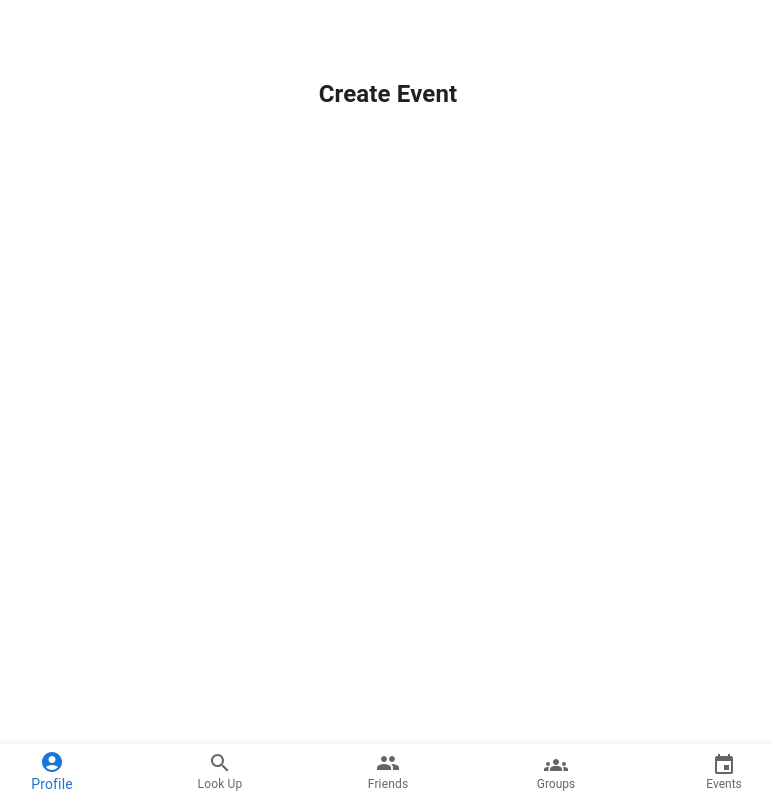
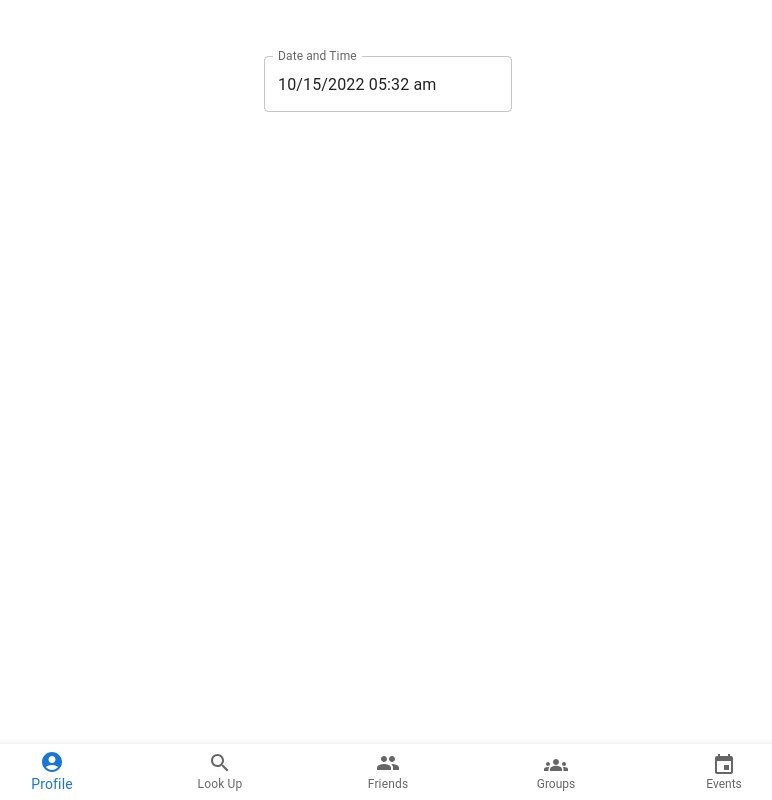
Before and after one commit to agiledev-students-fall2022/final-project-team-busy, a React (Create React App) app in the folder front-end/: page /create-event in a window 1280 px wide. Shown: the whole page, without its empty margins (252-1024 px from the left). Built offline with nearby package versions, Linux system fonts and the light colour scheme.

Commit message:
Add Date and Time Picker

```diff
--- a/front-end/src/create-events/CreateEvents.js
+++ b/front-end/src/create-events/CreateEvents.js
@@ -1,13 +1,32 @@
 import React from 'react'
 import { LocalizationProvider } from '@mui/x-date-pickers'
 import { AdapterDateFns } from '@mui/x-date-pickers/AdapterDateFns';
-
+import { DateTimePicker } from '@mui/x-date-pickers'
+import { useState } from 'react';
+import { TextField } from '@mui/material';
 
 const CreateEvents = props => {
+    let currentDate = new Date().toLocaleString()
+    const [date, setDate] = useState(currentDate)
+
+    // const displayDate = () => {
+    //     console.log(date)
+    // }
+    // displayDate();
+
     return (
         <LocalizationProvider dateAdapter={AdapterDateFns}>
-            <h2 className="create-event-heading">Create Event</h2>
+            {/* <h2 className="create-event-heading">Create Event</h2> */}
+            <DateTimePicker
+                renderInput={(props) => <TextField {...props} />}
+                label="Date and Time"
+                value={date}
+                onChange={(newDate) => {
+                    setDate(newDate);
+                }}
+            />
         </LocalizationProvider>
+
     )
 }
 
```
